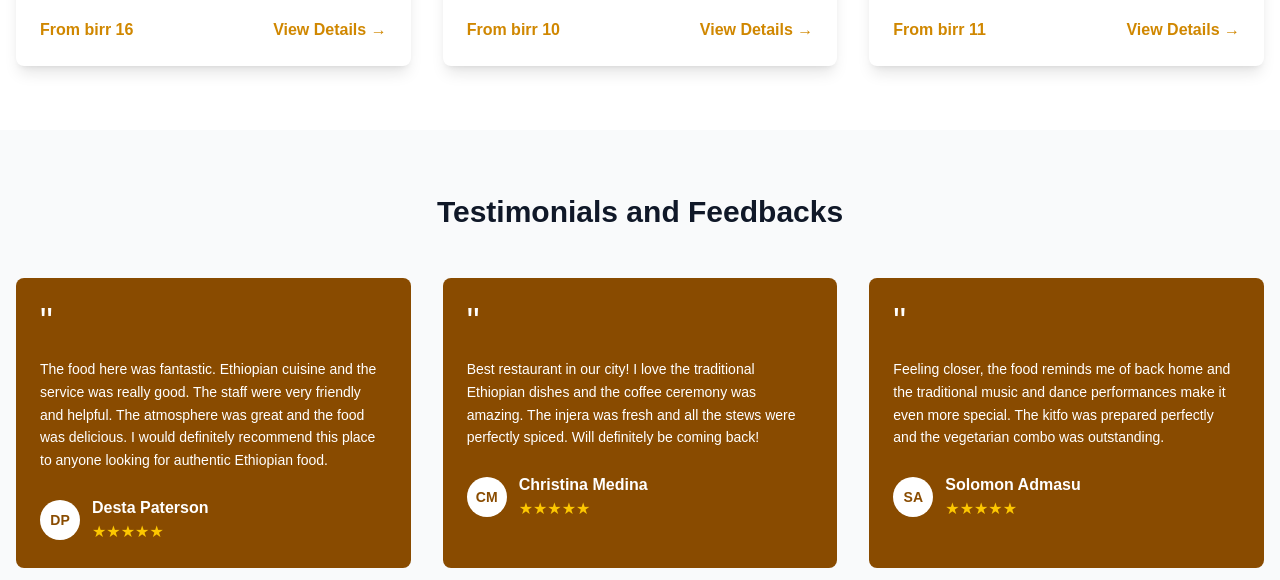
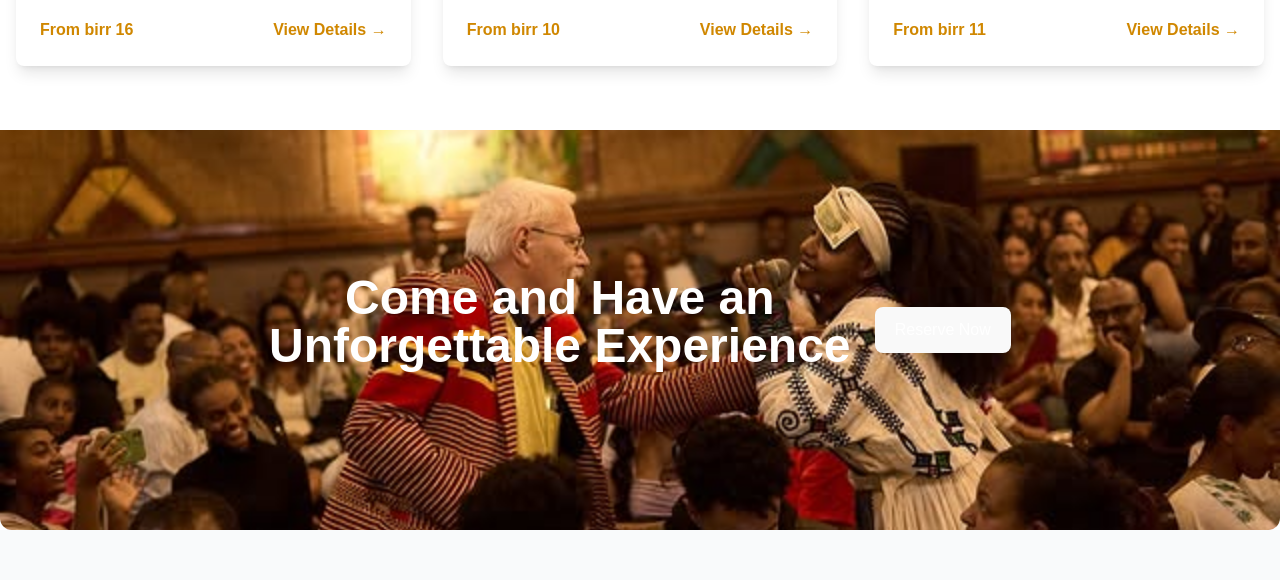
Before and after one commit to zeamanuel145/2000-habesha_2.0, a React (Vite) app: page / in a window 1280 px wide. Shown: the part 2324-2904 px from the top of the page. Built offline with nearby package versions, Linux system fonts and the light colour scheme.

Commit message:
Add Experience message section

```diff
--- /dev/null
+++ b/src/components/Message.jsx
@@ -0,0 +1,25 @@
+import React from "react";
+
+export default function Message({ onReservationClick }) {
+  return (
+    <section className="relative w-full h-100 flex">
+      <img
+        src="./images/white_guy.jpg"
+        alt="Guest's Experience"
+        className="w-full h-full object-cover rounded-b-xl"
+      />
+      <div className="absolute inset-0  bg-opacity-50 flex flex-row md:flex-col justify-center items-center text-center px-4">
+        <p className="text-white text-3xl md:text-5xl font-semibold mb-4 mr-6">
+          Come and Have an <br />
+          Unforgettable Experience
+        </p>
+        <button
+          onClick={onReservationClick}
+          className="bg-yellow-600 hover:bg-yellow-700 text-white px-6 py-2 rounded-lg transition-colors"
+        >
+          Reserve Now
+        </button>
+      </div>
+    </section>
+  );
+}
--- a/src/pages/Home.jsx
+++ b/src/pages/Home.jsx
@@ -4,6 +4,7 @@ import FeaturedDishes from "../components/FeaturedDishes";
 import Testimonials from "../components/Testimonials";
 import Footer from "../components/Footer";
 import Map from "../components/Map";
+import Message from "../components/Message";
 
 export default function Home({ onReservationClick }) {
   return (
@@ -11,6 +12,7 @@ export default function Home({ onReservationClick }) {
       <Hero onReservationClick={onReservationClick} />
       <OurStory />
       <FeaturedDishes />
+      <Message onReservationClick={onReservationClick} />
       <Testimonials />
       <Map />
       <Footer />
```
Also changed, not shown: public/images/white_guy.jpg (added).
